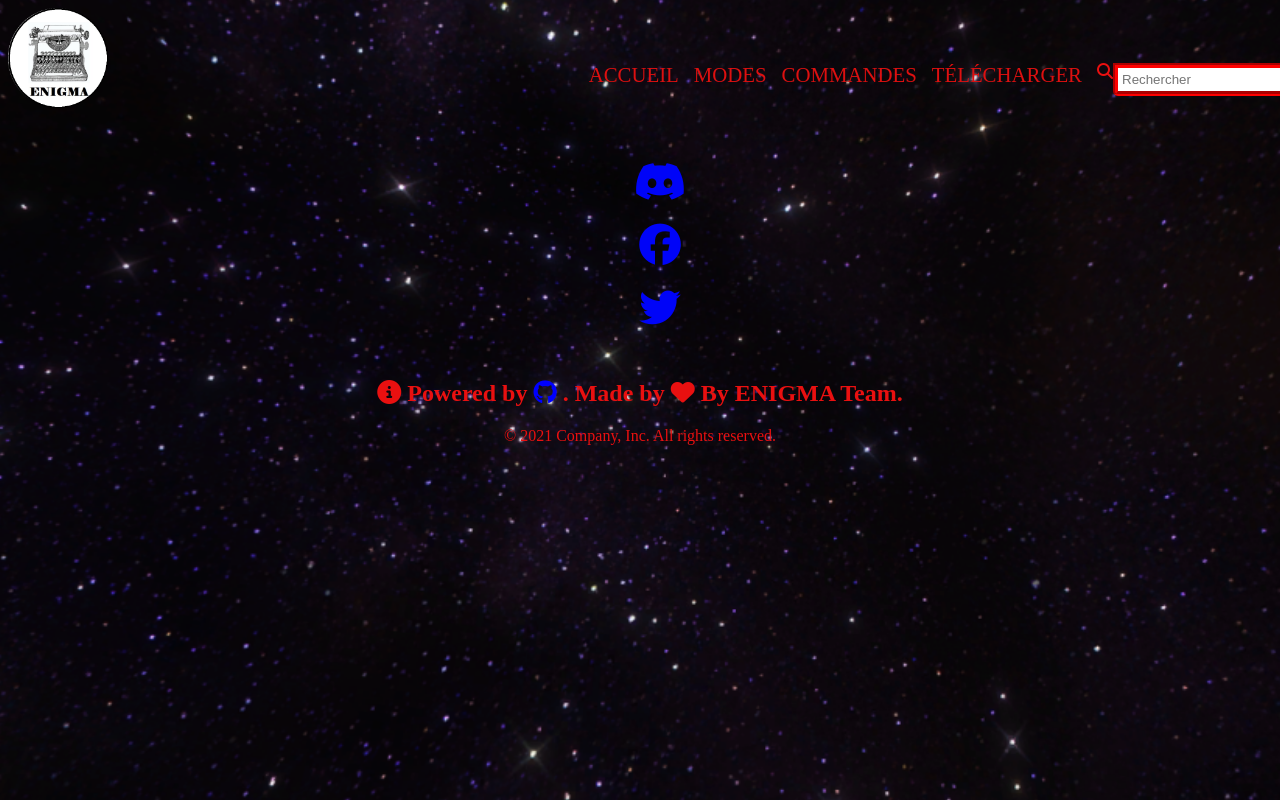
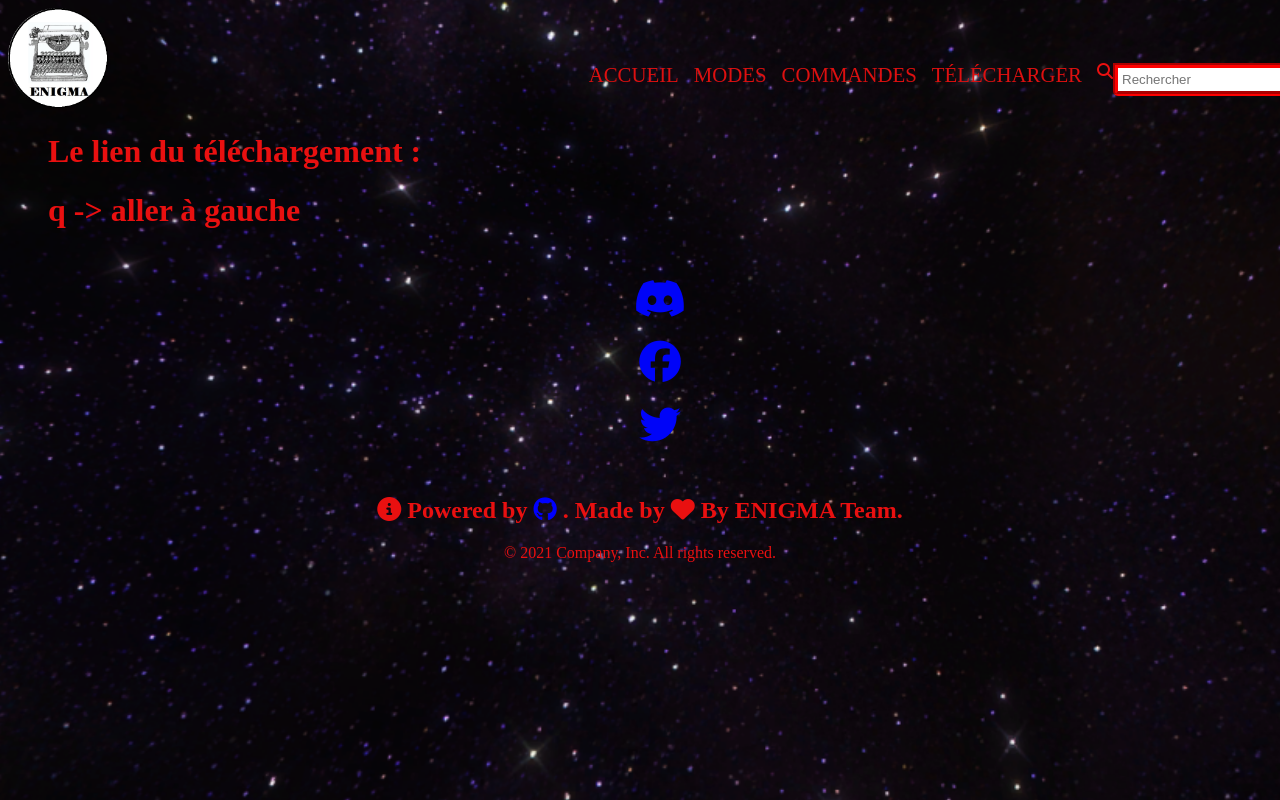
Before and after one commit to cedric190703/enigma-site, a plain HTML site: page télécharger.html in a window 1280 px wide. Shown: the top 800 px of the page. Drawn offline with Linux system fonts and the light colour scheme.

Commit message:
in one hour

```diff
--- a/télécharger.html
+++ b/télécharger.html
@@ -28,6 +28,10 @@
                 </nav>
         </header>
     </div>
+    <ul>
+        <h1>Le lien du téléchargement :</h1>
+        <h1><b>q</b> -> aller à gauche</h1>
+    </ul> <a href="https://drive.google.com/file/d/1FqH2GXEBQ9alAflMwF8Ypt8XxFrpVn9Z/view?usp=sharing"></a>
     <footer class="py-5">
         <div>
             <h1 id="contacter">
```
Also changed, not shown: Forêt.html (+0 -1 lines).
